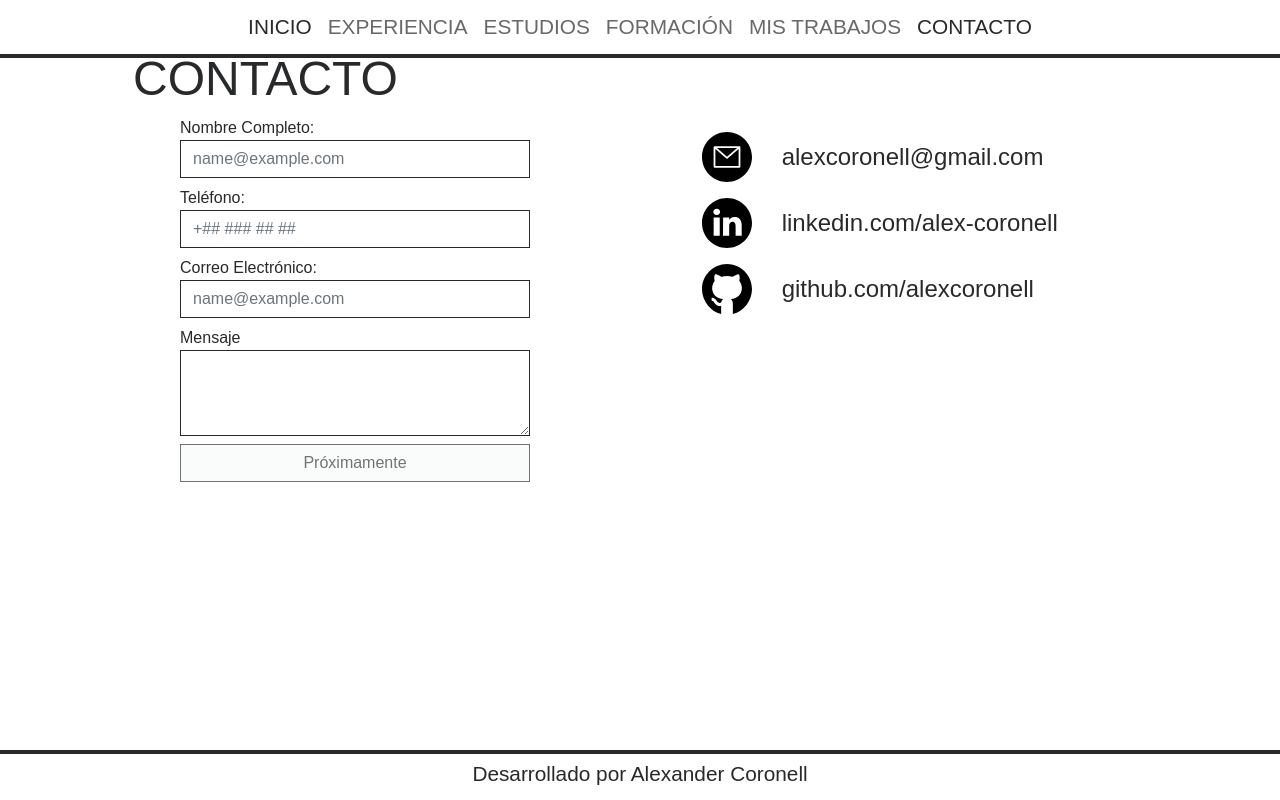
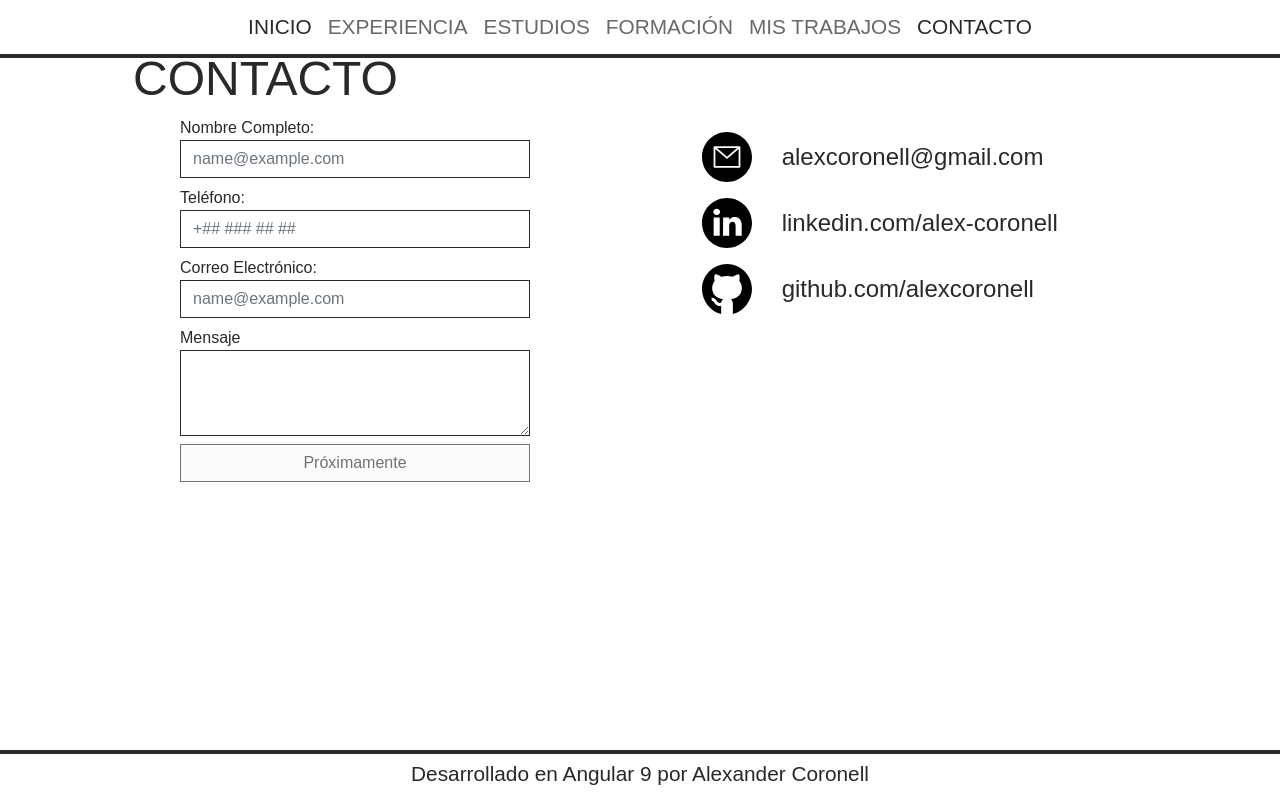
Before and after one commit to alexcoronell/cv-alexcoronell-angular, an Angular app: page /contact in a window 1280 px wide. Built offline with nearby package versions, Linux system fonts and the light colour scheme; a web font is replaced by a local one.

Commit message:
Actualizado footer
Se agrega imagen logo de Angular

```diff
--- a/src/app/components/footer/footer.component.html
+++ b/src/app/components/footer/footer.component.html
@@ -1,4 +1,4 @@
 <footer class="fixed-bottom text-center">
     <hr class="main-separator">
-    <h6>Desarrollado por Alexander Coronell</h6>
+    <h6>Desarrollado en Angular 9 por Alexander Coronell</h6>
 </footer>
```
Also changed, not shown: src/assets/img/angular.svg (added).
